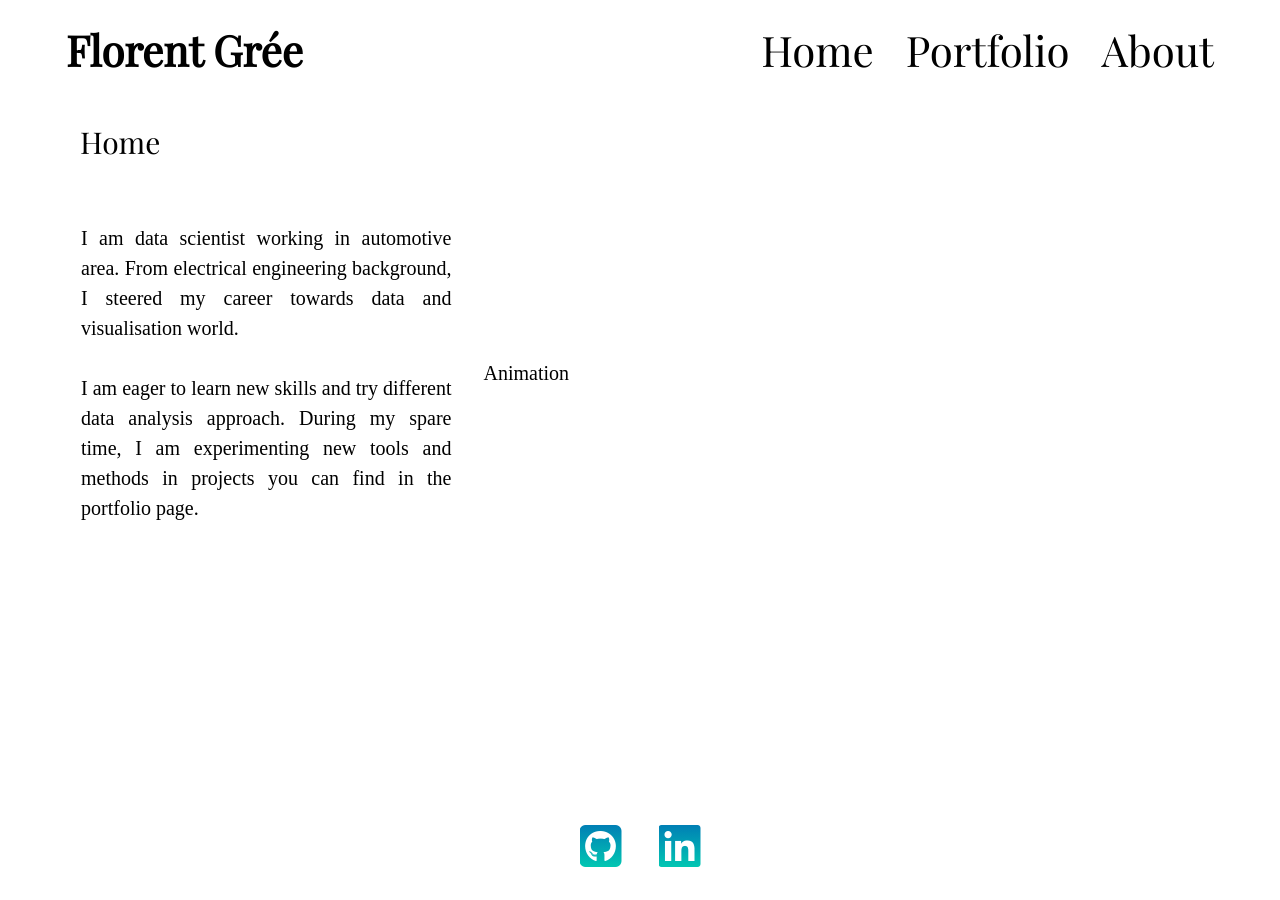
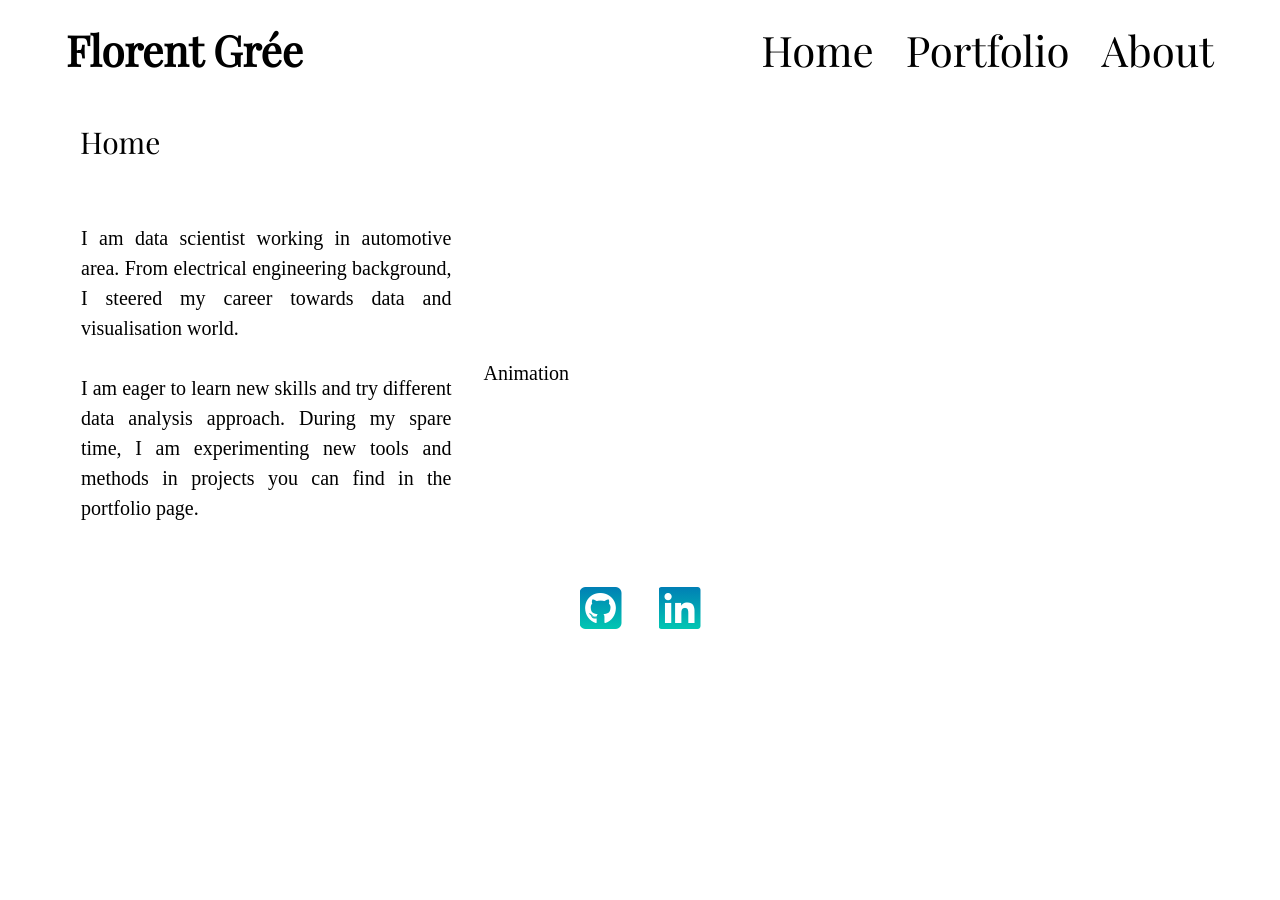
Before and after one commit to FlorentDSGree/florentdsgree.github.io, a Jekyll site: the page built from index.markdown, in a window 1280 px wide. Built offline with Jekyll 4.4.1, drawn with Linux system fonts in a browser that asks for light colours; nearby versions of some CDN libraries.

Commit message:
Commit 2

```diff
--- a/assets/css/style.css
+++ b/assets/css/style.css
@@ -83,8 +83,8 @@
 }
 
 .topnav {
-  overflow: hidden;
-  position: sticky;
+  overflow: auto;
+  /* position: sticky; */
   top:0;
   background-color: #fff;
   font-size: 42px;
@@ -116,12 +116,12 @@
 }
 
 .footer{
-	position: fixed;
+	/* position: fixed; */
 	bottom: 0;
 	width: 100%;
 	padding-bottom: 30px;
 	text-align: center;
-	margin-left: -50px;
+	/* margin-left: -50px; */
 }
 
 .footer a {
```
Also changed, not shown: 2 other files.
